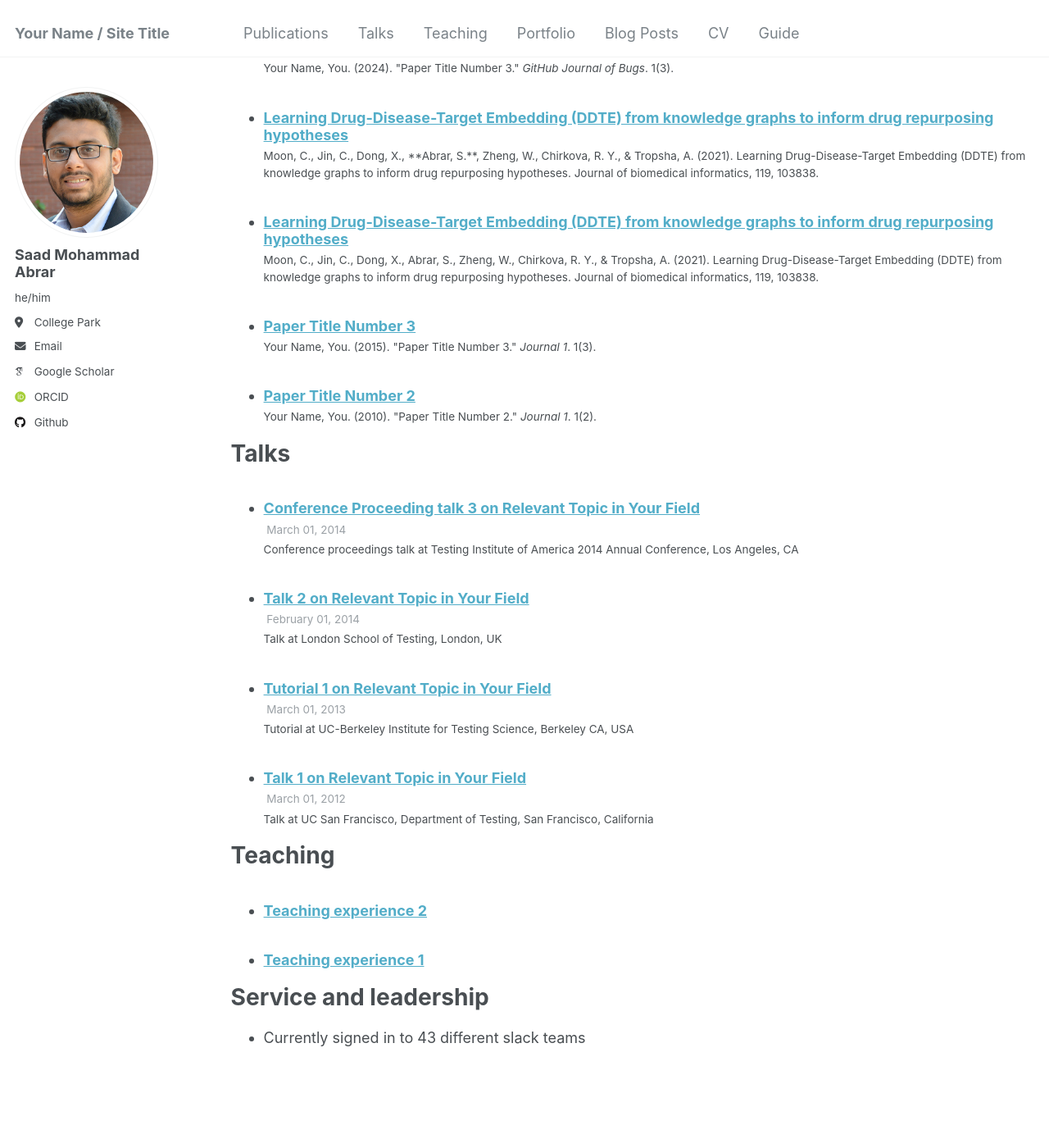
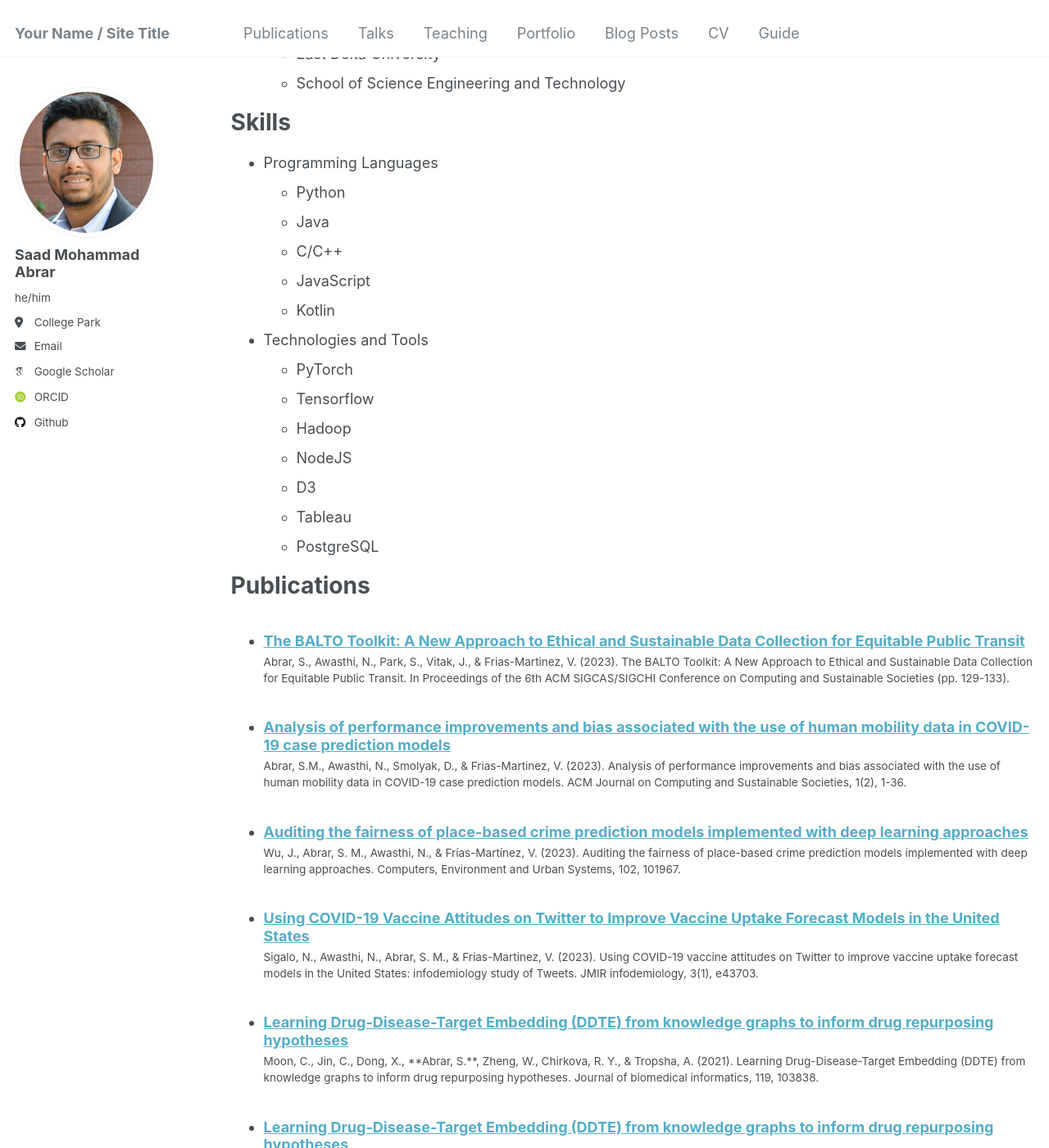
Before and after one commit to saad-abrar/saad-abrar.github.io, a Jekyll site: the page built from _pages/cv.md, in a window 1280 px wide and 1400 px high, scrolled down 1112 px. Shown: the whole window at 82% size. Built offline with Jekyll 4.4.1, drawn with Linux system fonts in a browser that asks for light colours; some web fonts are replaced; some of the changed text lies outside the part shown.

Commit message:
pushed_publications

```diff
--- a/_pages/cv.md
+++ b/_pages/cv.md
@@ -9,56 +9,103 @@ redirect_from:
 
 {% include base_path %}
 
-Education
-======
-* Ph.D in Version Control Theory, GitHub University, 2018 (expected)
-* M.S. in Jekyll, GitHub University, 2014
-* B.S. in GitHub, GitHub University, 2012
+# Education
 
-Work experience
-======
-* Spring 2024: Academic Pages Collaborator
-  * Github University
-  * Duties includes: Updates and improvements to template
-  * Supervisor: The Users
+- Ph.D in Computer Science, University of Maryland College Park, 2020 - Present
+  - Advisor: Dr. Vanessa Frias-Martinez
+  - Research Focus: Urban Computing, Human Mobility, and Data Science for Social Good
+- M.S. in Computer Science, University of Maryland College Park, 2020 - 2023
+- B.Sc. in Computer Science and Engineering, Bangladesh University of Engineering and Technology, 2013 - 2017
 
-* Fall 2015: Research Assistant
-  * Github University
-  * Duties included: Merging pull requests
-  * Supervisor: Professor Hub
+# Professional Experience
 
-* Summer 2015: Research Assistant
-  * Github University
-  * Duties included: Tagging issues
-  * Supervisor: Professor Git
+- Graduate Research Assistant (August 2020 - Present)
 
-Skills
-======
-* Skill 1
-* Skill 2
-  * Sub-skill 2.1
-  * Sub-skill 2.2
-  * Sub-skill 2.3
-* Skill 3
+  - University of Maryland College Park
+  - Urban Computing Lab
+  - Research areas:
+    - Auditing fairness and accuracy of urban predictors based on mobility and contextual data
+    - Developing predictive models for COVID-19 cases using mobility data
+    - Investigating business resilience patterns using urban embeddings
+    - BALTO: Developing privacy-respectful multimodal data collection tools
 
-Publications
-======
+- Graduate Research Assistant (January 2020 - July 2020)
+
+  - North Carolina State University
+  - Database Group
+  - Project: Drug Repurposing using Knowledge Graphs
+    - Applied graph embedding algorithms for drug repurposing hypothesis generation
+
+- Graduate Teaching Assistant (August 2019 - December 2019)
+
+  - North Carolina State University
+  - Course: CSC-505 (Design and Analysis of Algorithms)
+
+- Lecturer (October 2017 - July 2019)
+  - East Delta University
+  - School of Science Engineering and Technology
+
+# Skills
+
+- Programming Languages
+  - Python
+  - Java
+  - C/C++
+  - JavaScript
+  - Kotlin
+- Technologies and Tools
+  - PyTorch
+  - Tensorflow
+  - Hadoop
+  - NodeJS
+  - D3
+  - Tableau
+  - PostgreSQL
+
+# Publications
+
+{% include base_path %}
+
   <ul>{% for post in site.publications reversed %}
     {% include archive-single-cv.html %}
   {% endfor %}</ul>
 
-Talks
-======
-  <ul>{% for post in site.talks reversed %}
-    {% include archive-single-talk-cv.html  %}
-  {% endfor %}</ul>
+# Selected Projects
 
-Teaching
-======
-  <ul>{% for post in site.teaching reversed %}
-    {% include archive-single-cv.html %}
-  {% endfor %}</ul>
+- Resume Builder Bot
+  - Bot for mining data from LinkedIn, Github, and DBLP profiles
+- Object Classification using CNNs
+  - Implemented on CalTech-256 Dataset
+- Bike Data Visualization
+  - Explored biking trends in Richmond
+- Image Data Tile Optimization
+  - Developed efficient image compression techniques
 
-Service and leadership
-======
-* Currently signed in to 43 different slack teams
+# Awards and Recognition
+
+- CS Summer Research Fellowship (2021)
+- UMIACS Award (Spring 2022, Summer 2022)
+- Undergraduate University Merit Scholarship (2013)
+
+# Professional Service
+
+- Reviewer for:
+  - KDD (2021, 2022)
+  - WSDM 2022
+  - ACM Compass 2023
+  - EPJ Data Science
+  - ACM JCSS
+  - PLOS One
+  - IEEE Transactions on Computational Social Systems
+
+# Selected Coursework
+
+- Big Data Infrastructure
+- Causal Inference and Evaluation Methods
+- Advanced Numerical Optimization
+- Foundations of Deep Learning
+- Deep Learning
+- Data Visualization
+- Interactive Data Analytics
+- Automated Learning and Data Analysis
+- Software Engineering
--- /dev/null
+++ b/_publications/2009-10-01-paper-title-number-1 copy.md
@@ -0,0 +1,13 @@
+---
+title: "Using COVID-19 Vaccine Attitudes on Twitter to Improve Vaccine Uptake Forecast Models in the United States"
+collection: publications
+category: journal
+permalink: https://infodemiology.jmir.org/2023/1/e43703
+excerpt: "We developed improved vaccine uptake forecast models by incorporating Twitter-derived vaccine attitude data."
+date: 2023-01-01
+venue: "JMIR Infodemiology"
+paperurl: "http://saad-abrar.github.io/files/jmir_2023.pdf"
+citation: "Sigalo, N., Awasthi, N., Abrar, S. M., & Frias-Martinez, V. (2023). Using COVID-19 vaccine attitudes on Twitter to improve vaccine uptake forecast models in the United States: infodemiology study of Tweets. JMIR infodemiology, 3(1), e43703."
+---
+
+This study investigates the potential of social media data, specifically Twitter-derived vaccine attitudes, to improve COVID-19 vaccine uptake forecasting models. We developed and validated models incorporating sentiment analysis of vaccine-related tweets alongside traditional demographic and health data. Our results demonstrate that including social media-derived attitude metrics significantly improves forecast accuracy. The study provides valuable insights for public health officials and policymakers on leveraging social media data for vaccine rollout planning and communication strategies.
--- a/_publications/2010-10-01-paper-title-number-2.md
+++ b/_publications/2010-10-01-paper-title-number-2.md
@@ -1,18 +1,13 @@
 ---
-title: "Paper Title Number 2"
+title: "Auditing the fairness of place-based crime prediction models implemented with deep learning approaches"
 collection: publications
-permalink: /publication/2010-10-01-paper-title-number-2
-excerpt: 'This paper is about the number 2. The number 3 is left for future work.'
-date: 2010-10-01
-venue: 'Journal 1'
-slidesurl: 'http://academicpages.github.io/files/slides2.pdf'
-paperurl: 'http://academicpages.github.io/files/paper2.pdf'
-citation: 'Your Name, You. (2010). &quot;Paper Title Number 2.&quot; <i>Journal 1</i>. 1(2).'
+category: journal
+permalink: https://www.sciencedirect.com/science/article/pii/S0198971522001661
+excerpt: "We conducted a comprehensive fairness audit of deep learning-based crime prediction models, examining potential biases across different demographic groups."
+date: 2023-01-01
+venue: "Computers, Environment and Urban Systems"
+paperurl: "http://saad-abrar.github.io/files/ceus_2023.pdf"
+citation: "Wu, J., Abrar, S. M., Awasthi, N., & Frías-Martínez, V. (2023). Auditing the fairness of place-based crime prediction models implemented with deep learning approaches. Computers, Environment and Urban Systems, 102, 101967."
 ---
-This paper is about the number 2. The number 3 is left for future work.
 
-[Download slides here](http://academicpages.github.io/files/slides2.pdf)
-
-[Download paper here](http://academicpages.github.io/files/paper2.pdf)
-
-Recommended citation: Your Name, You. (2010). "Paper Title Number 2." <i>Journal 1</i>. 1(2).
+Deep learning approaches are increasingly being used in place-based crime prediction models, but their fairness implications remain understudied. We conducted a comprehensive audit of these models' performance across different demographic groups and neighborhood characteristics. Our analysis revealed significant disparities in prediction accuracy and error rates between different racial and socioeconomic groups. We found that these disparities persist across various deep learning architectures and temporal scales. These findings highlight the critical need for fairness considerations in the development and deployment of crime prediction models.
--- a/_publications/2015-10-01-paper-title-number-3.md
+++ b/_publications/2015-10-01-paper-title-number-3.md
@@ -1,18 +1,13 @@
 ---
-title: "Paper Title Number 3"
+title: "The BALTO Toolkit: A New Approach to Ethical and Sustainable Data Collection for Equitable Public Transit"
 collection: publications
-permalink: /publication/2015-10-01-paper-title-number-3
-excerpt: 'This paper is about the number 3. The number 4 is left for future work.'
-date: 2015-10-01
-venue: 'Journal 1'
-slidesurl: 'http://academicpages.github.io/files/slides3.pdf'
-paperurl: 'http://academicpages.github.io/files/paper3.pdf'
-citation: 'Your Name, You. (2015). &quot;Paper Title Number 3.&quot; <i>Journal 1</i>. 1(3).'
+category: conference
+permalink: https://dl.acm.org/doi/10.1145/3576841.3589290
+excerpt: "We present BALTO, a toolkit designed for privacy-respectful multimodal data collection to support equitable public transit planning."
+date: 2023-08-01
+venue: "ACM SIGCAS/SIGCHI Conference on Computing and Sustainable Societies"
+paperurl: "http://saad-abrar.github.io/files/compass_2023.pdf"
+citation: "Abrar, S., Awasthi, N., Park, S., Vitak, J., & Frias-Martinez, V. (2023). The BALTO Toolkit: A New Approach to Ethical and Sustainable Data Collection for Equitable Public Transit. In Proceedings of the 6th ACM SIGCAS/SIGCHI Conference on Computing and Sustainable Societies (pp. 129-133)."
 ---
-This paper is about the number 3. The number 4 is left for future work.
 
-[Download slides here](http://academicpages.github.io/files/slides3.pdf)
-
-[Download paper here](http://academicpages.github.io/files/paper3.pdf)
-
-Recommended citation: Your Name, You. (2015). "Paper Title Number 3." <i>Journal 1</i>. 1(3).
+Public transit planning often lacks comprehensive data about the experiences of low-income residents, leading to inequitable service delivery. We present BALTO, a novel toolkit comprising an Android application and aggregated dashboard designed to facilitate privacy-respectful multimodal data collection from approximately 1000 low-income Baltimore City residents. The toolkit combines mobility tracking with experiential survey data, allowing for a deeper understanding of transit quality of service (QoS). Our pilot study investigates various QoS survey strategies to optimize the balance between resident participation and data quality. The BALTO toolkit represents a significant step forward in ethical and sustainable data collection for equitable transit planning.
--- a/_publications/2024-02-17-paper-title-number-4.md
+++ b/_publications/2024-02-17-paper-title-number-4.md
@@ -1,13 +1,13 @@
 ---
-title: "Paper Title Number 4"
+title: "Analysis of performance improvements and bias associated with the use of human mobility data in COVID-19 case prediction models"
 collection: publications
-category: conferences
-permalink: /publication/2024-02-17-paper-title-number-4
-excerpt: 'This paper is about fixing template issue #693.'
-date: 2024-02-17
-venue: 'GitHub Journal of Bugs'
-paperurl: 'http://academicpages.github.io/files/paper3.pdf'
-citation: 'Your Name, You. (2024). &quot;Paper Title Number 3.&quot; <i>GitHub Journal of Bugs</i>. 1(3).'
+category: journal
+permalink: https://dl.acm.org/doi/full/10.1145/3624394
+excerpt: "We conducted a systematic analysis of the impact of incorporating human mobility data in COVID-19 case prediction models, examining both performance improvements and potential biases."
+date: 2023-06-01
+venue: "ACM Journal on Computing and Sustainable Societies"
+paperurl: "http://saad-abrar.github.io/files/jcss_2023.pdf"
+citation: "Abrar, S.M., Awasthi, N., Smolyak, D., & Frias-Martinez, V. (2023). Analysis of performance improvements and bias associated with the use of human mobility data in COVID-19 case prediction models. ACM Journal on Computing and Sustainable Societies, 1(2), 1-36."
 ---
 
-The contents above will be part of a list of publications, if the user clicks the link for the publication than the contents of section will be rendered as a full page, allowing you to provide more information about the paper for the reader. When publications are displayed as a single page, the contents of the above "citation" field will automatically be included below this section in a smaller font.
+The COVID-19 pandemic highlighted the importance of accurate case prediction models for public health decision-making. While studies suggest that incorporating human mobility data improves prediction accuracy, the extent and consistency of these improvements across different regions and demographic groups remain unclear. We conducted a systematic analysis using multiple mobility datasets (SafeGraph, Google, Descartes, Apple) to evaluate prediction improvements across US counties. Our results show that mobility data provides modest improvements in up to 60% of counties, with effects more pronounced for longer-term predictions. However, we identified potential biases, with lower improvements in counties with higher elderly populations and rural areas, suggesting sampling biases in mobility data collection. These findings provide critical insights for public health officials and policymakers about the value and limitations of mobility data in epidemic modeling.
```
Also changed, not shown: 1 other file.
